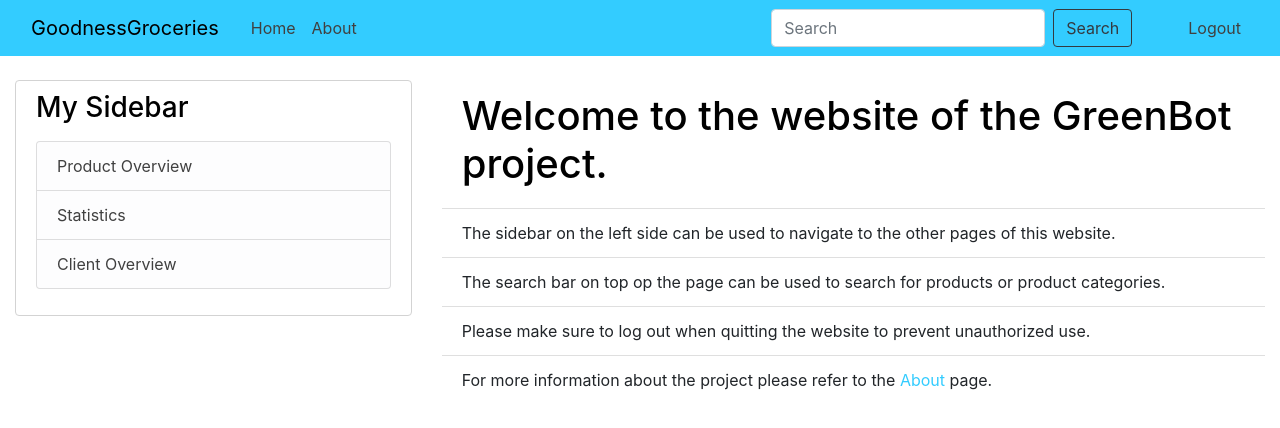
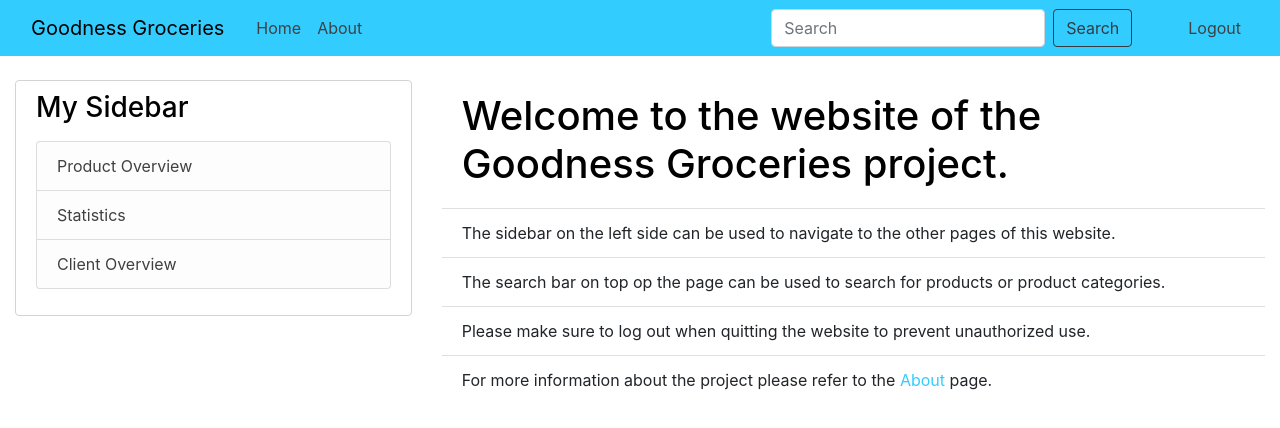
Before and after one commit to TimKie/BSP3, a Django app: page / in a window 1280 px wide. Shown: the top 428 px of the page. Run offline with Django 3.2, Linux system fonts and the light colour scheme; a user stored in the database is signed in; some libraries are stand-ins or nearby versions.

```diff
--- a/GoodnessGroceries/templates/GoodnessGroceries/about.html
+++ b/GoodnessGroceries/templates/GoodnessGroceries/about.html
@@ -1,6 +1,6 @@
 {% extends 'GoodnessGroceries/base.html' %}
 {% block content %}
-    <h1>About the GreenBot Project</h1>
+    <h1>About the Goodness Groceries Project</h1>
     <p> The University of Luxembourg, in partnership together with the Pall Center, founded this project which has for
         objective of promoting ethical and eco-responsible awareness to the consumers during their groceries shopping experience.
         This system, in the form of a virtual shopping companion for customers, should allow to scan a visual reference
--- a/GoodnessGroceries/templates/GoodnessGroceries/base.html
+++ b/GoodnessGroceries/templates/GoodnessGroceries/base.html
@@ -20,9 +20,9 @@
     <script src="https://code.jquery.com/jquery-3.3.1.min.js"></script>
 
     {% if title %}
-        <title>GoodnessGroceries - {{ title }}</title>
+        <title>Goodness Groceries - {{ title }}</title>
     {% else %}
-        <title>GoodnessGroceries</title>
+        <title>Goodness Groceries</title>
     {% endif %}
 </head>
 <body>
@@ -30,7 +30,7 @@
     <header class="site-header">
       <nav class="navbar navbar-expand-md navbar-dark bg-steel fixed-top">
         <div class="container">
-          <a class="navbar-brand mr-4" href="{% url 'GoodnessGroceries-home' %}">GoodnessGroceries</a>
+          <a class="navbar-brand mr-4" href="{% url 'GoodnessGroceries-home' %}">Goodness Groceries</a>
           <button class="navbar-toggler" type="button" data-toggle="collapse" data-target="#navbarToggle" aria-controls="navbarToggle" aria-expanded="false" aria-label="Toggle navigation">
           <span class="navbar-toggler-icon"></span>
           </button>
--- a/GoodnessGroceries/templates/GoodnessGroceries/home.html
+++ b/GoodnessGroceries/templates/GoodnessGroceries/home.html
@@ -1,7 +1,7 @@
 {% extends 'GoodnessGroceries/base.html' %}
 {% block content %}
     <ul class="list-group list-group-flush">
-        <li class="list-group-item"><h1>Welcome to the website of the GreenBot project.</h1></li>
+        <li class="list-group-item"><h1>Welcome to the website of the Goodness Groceries project.</h1></li>
         <li class="list-group-item">The sidebar on the left side can be used to navigate to the other pages of this website.</li>
         <li class="list-group-item">The search bar on top op the page can be used to search for products or product categories.</li>
         <li class="list-group-item">Please make sure to log out when quitting the website to prevent unauthorized use.</li>
```
